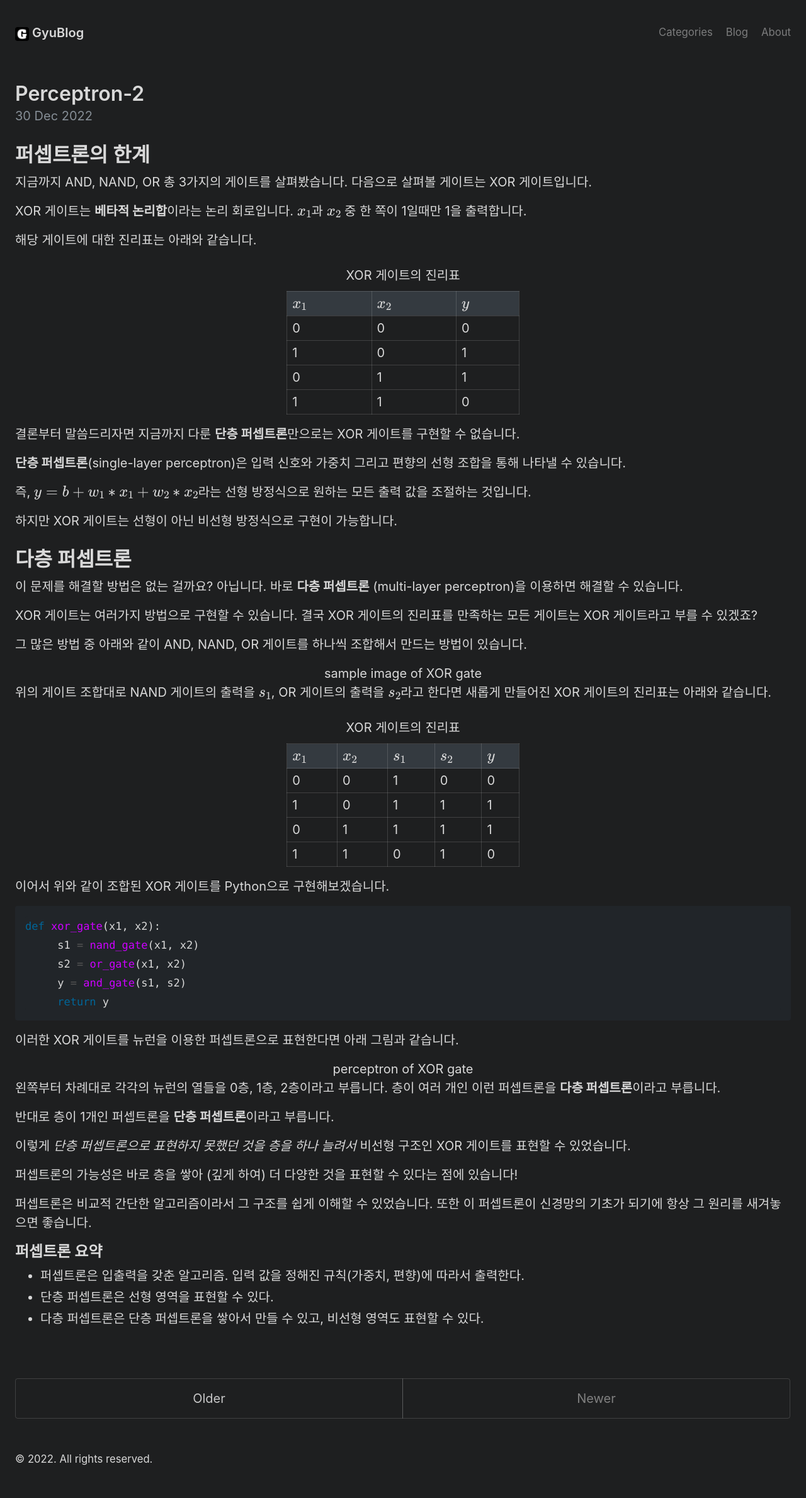
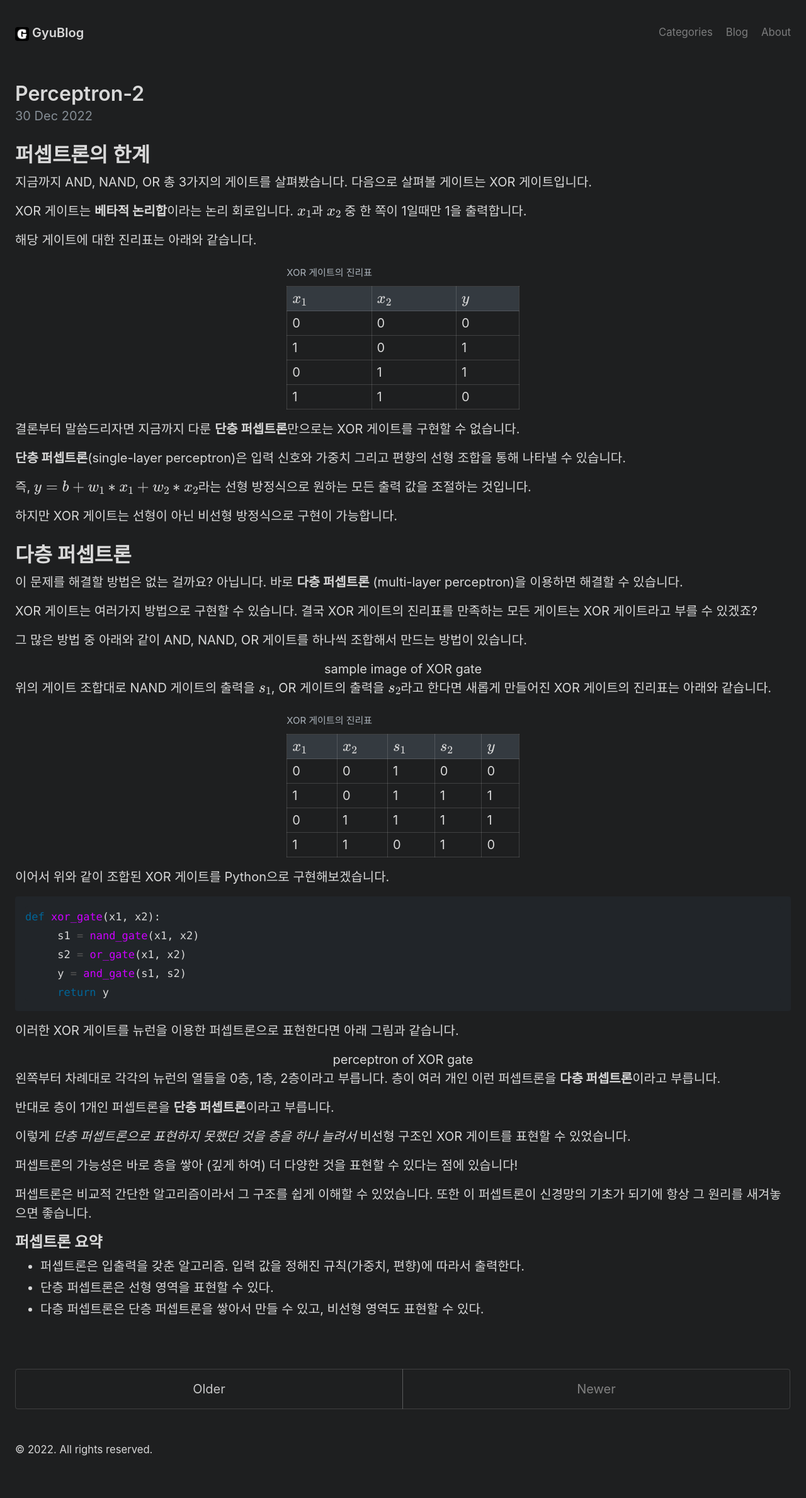
Before and after one commit to mngupark/mngupark.github.io, a Jekyll site: the page built from index.html, in a window 1280 px wide. Shown: the whole page at 63% size. Built offline with Jekyll 4.4.1, drawn with Linux system fonts in a browser that asks for light colours; formulas are drawn with MathJax 3; the list of posts is cut into pages by our own code.

Commit message:
align left and set left-padding to 0 of caption. make smaller and set gray color of caption

```diff
--- a/_sass/_base.scss
+++ b/_sass/_base.scss
@@ -46,7 +46,11 @@ img {
 
 caption {
   padding: 10px;
+  padding-left: 0;
   caption-side: top;
+  text-align: left;
+  font-size: 15px;
+  color: var(--gray-500);
 }
 
 table {
```
